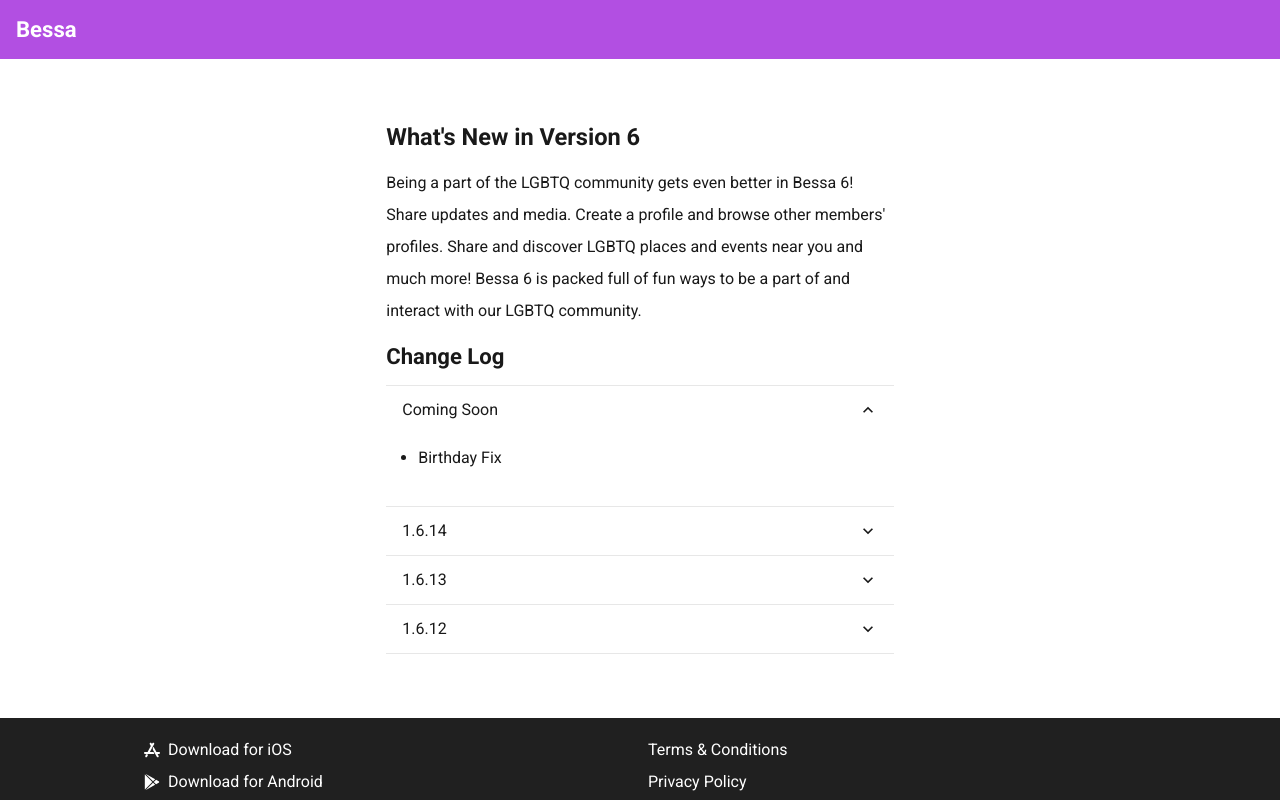
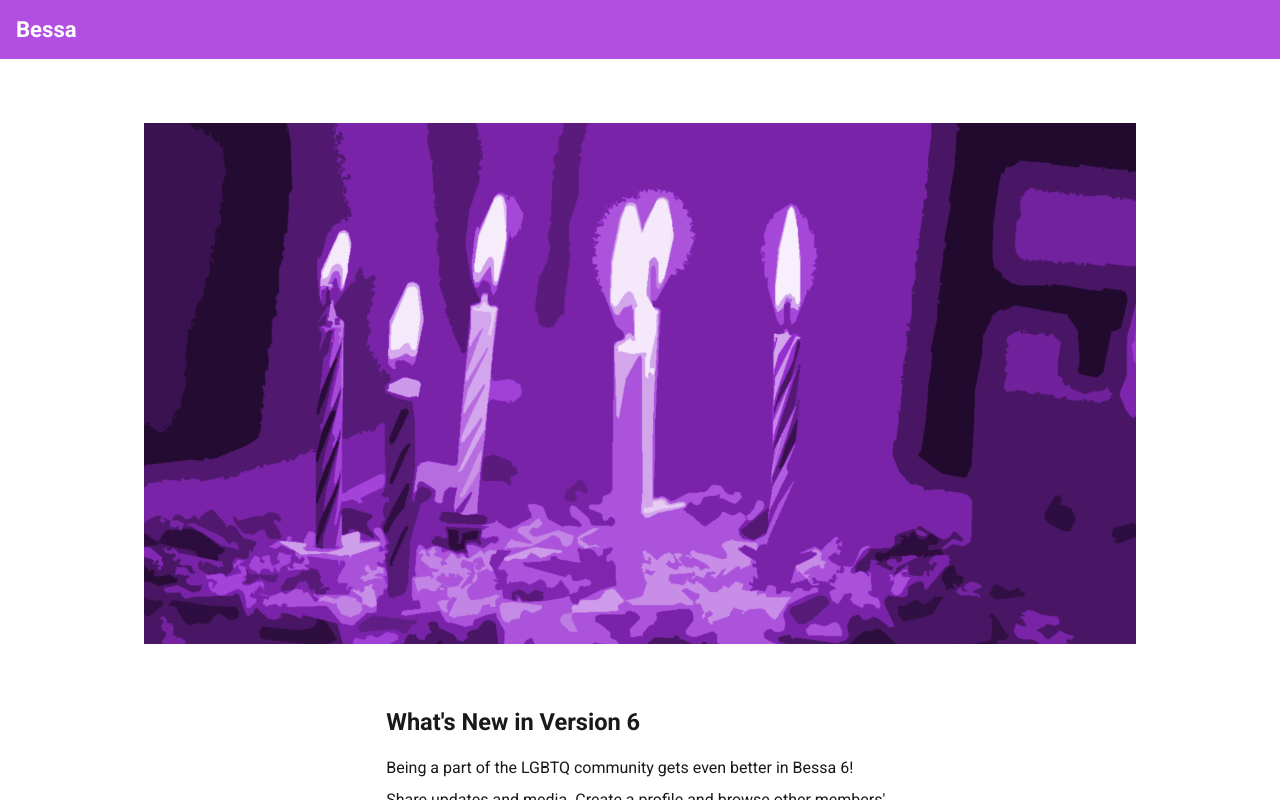
Before and after one commit to bessaapps/bessa-website, a Next.js app: page /whats-new in a window 1280 px wide. Built offline with nearby package versions, Linux system fonts and the light colour scheme.

Commit message:
Think twice, code once.

```diff
--- a/app/blog-content-writer/page.js
+++ b/app/blog-content-writer/page.js
@@ -14,11 +14,11 @@ import Article from "/images/blog-content-writer.png";
 export const metadata = {
   title: "Blog Content Writer | Bessa | An LGBTQ Social Media App",
   description:
-    "Are you deeply involved in the LGBTQ and/or BIPOC communities? Do you love to write fun, impactful, and informative content? A blog content writer for Bessa, writes work that LGBTQ communities find valuable, engaging, shareable and enjoy reading.",
+    "Are you deeply involved in the LGBTQ and/or BIPOC communities? Do you love to write fun, impactful, and informative content with a casual voice? A blog content writer for Bessa, writes work that LGBTQ communities find valuable, engaging, shareable and enjoy reading, including topics such as LGBTQ travel, tech, sexual health, rights, politics, pop culture, news, sex, dating, and entertainment. And, much more!",
   openGraph: {
     title: "Blog Content Writer | Bessa | An LGBTQ Social Media App",
     description:
-      "Are you deeply involved in the LGBTQ and/or BIPOC communities? Do you love to write fun, impactful, and informative content? A blog content writer for Bessa, writes work that LGBTQ communities find valuable, engaging, shareable and enjoy reading.",
+      "Are you deeply involved in the LGBTQ and/or BIPOC communities? Do you love to write fun, impactful, and informative content with a casual voice? A blog content writer for Bessa, writes work that LGBTQ communities find valuable, engaging, shareable and enjoy reading, including topics such as LGBTQ travel, tech, sexual health, rights, politics, pop culture, news, sex, dating, and entertainment. And, much more!",
     url: "https://getbessa.com/blog-content-writer",
     siteName: "Bessa",
     images: [
@@ -38,7 +38,7 @@ const jsonLd = {
   "@type": "JobPosting",
   title: "LGBTQ Blog Content Writer",
   description:
-    "Are you deeply involved in the LGBTQ community? Do you love to write fun, impactful, and informative content? A blog content writer for Bessa, writes work that LGBTQ communities find valuable, engaging, shareable and enjoy reading.",
+    "Are you deeply involved in the LGBTQ and/or BIPOC communities? Do you love to write fun, impactful, and informative content with a casual voice? A blog content writer for Bessa, writes work that LGBTQ communities find valuable, engaging, shareable and enjoy reading, including topics such as LGBTQ travel, tech, sexual health, rights, politics, pop culture, news, sex, dating, and entertainment. And, much more!",
   datePosted: "2024-07-10",
   employmentType: "CONTRACTOR",
   hiringOrganization: {
--- a/app/whats-new/page.js
+++ b/app/whats-new/page.js
@@ -12,6 +12,8 @@ import {
   AccordionIcon
 } from "@chakra-ui/react";
 import { title, url } from "@/utils/constants";
+import Image from "next/image";
+import Article from "@/images/whats-new.png";
 
 export const metadata = {
   title: `What's New in Version 6! | ${title}`,
@@ -89,7 +91,13 @@ export default function WhatsNew() {
         type={"application/ld+json"}
         dangerouslySetInnerHTML={{ __html: JSON.stringify(jsonLd) }}
       />
-      <Container py={16}>
+      <Container maxW={"container.lg"} py={16}>
+        <Image
+          src={Article}
+          alt={"Celebrating International Transgender Day of Visibility"}
+        />
+      </Container>
+      <Container pb={16}>
         <Heading as={"h1"} mb={4}>
           What&apos;s New in Version 6
         </Heading>
```
Also changed, not shown: images/whats-new.png (added), 1 other file (tests, documents, lock files or other folders).
